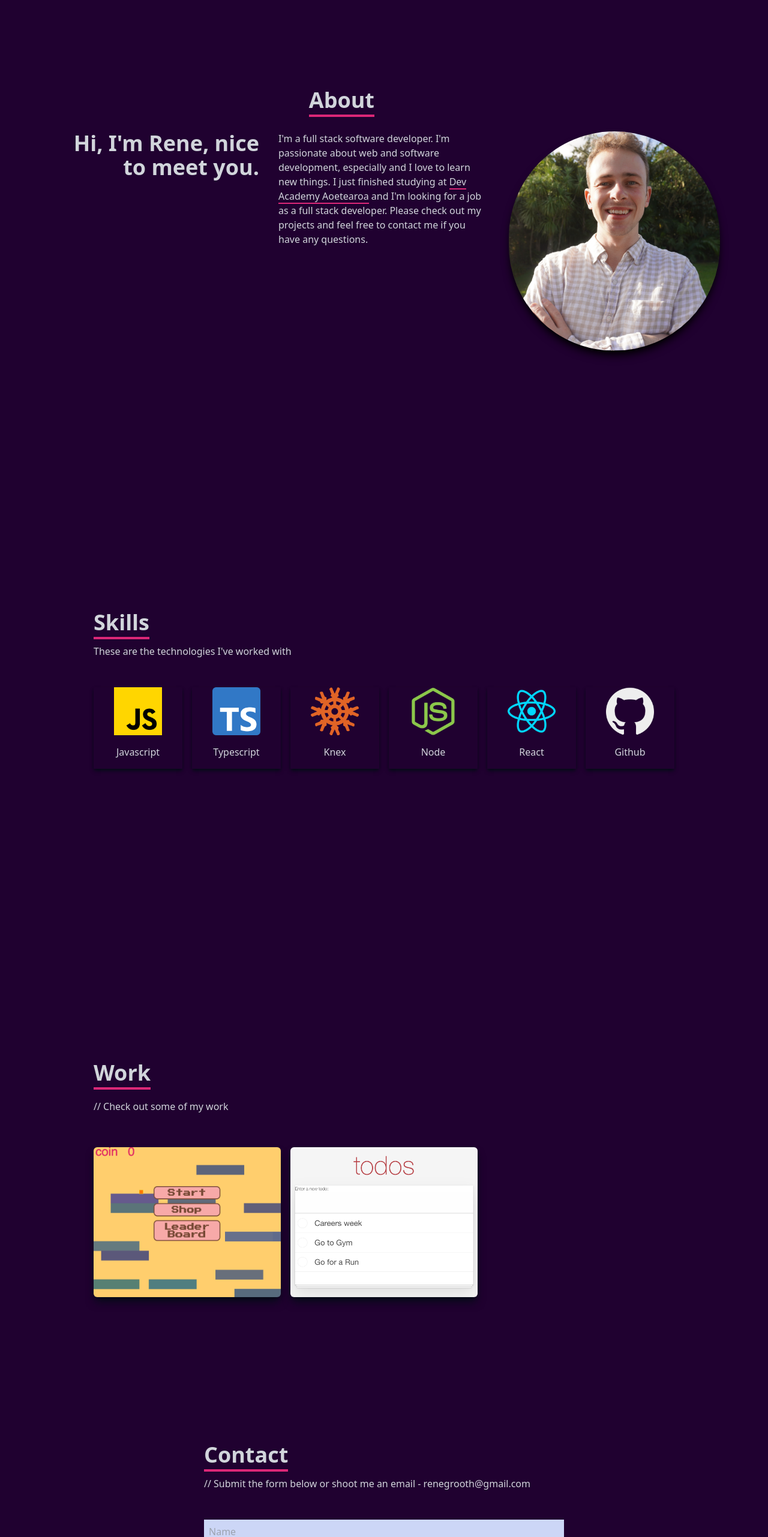
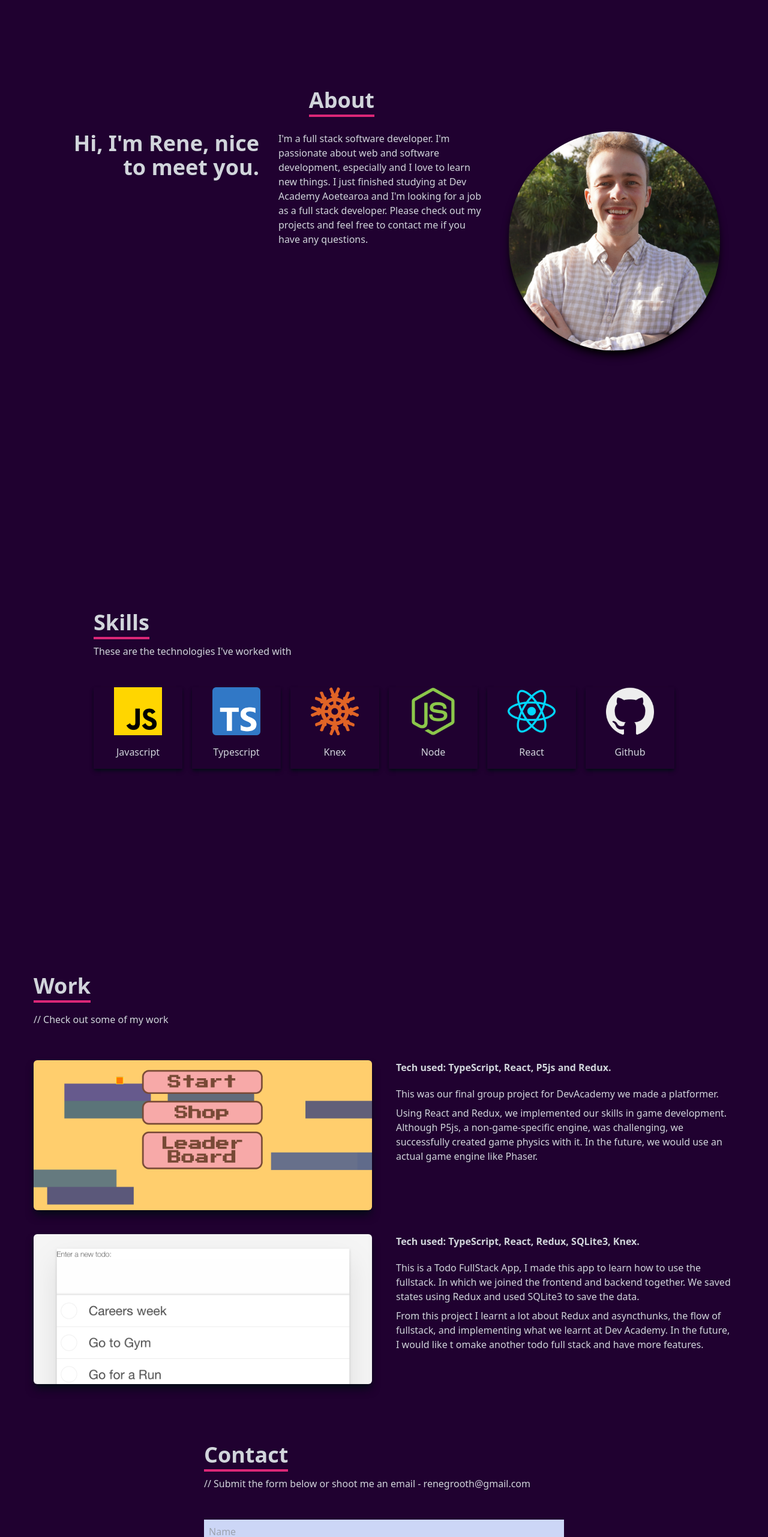
Before and after one commit to pulsarbeam/personal-website, a React (Vite) app: page / in a window 1280 px wide. Shown: the part 834-3397 px from the top of the page at 60% size. Built offline with nearby package versions, Linux system fonts and the light colour scheme.

Commit message:
added descriptions for apps i made

```diff
--- a/src/components/About.tsx
+++ b/src/components/About.tsx
@@ -23,13 +23,10 @@ const About = () => {
               <p>
                 I'm a full stack software developer. I'm passionate about web
                 and software development, especially and I love to learn new
-                things. I just finished studying at{' '}
-                <span className=" border-b-2 border-pink-600">
-                  Dev Academy Aoetearoa
-                </span>{' '}
-                and I'm looking for a job as a full stack developer. Please
-                check out my projects and feel free to contact me if you have
-                any questions.
+                things. I just finished studying at Dev Academy Aoetearoa and
+                I'm looking for a job as a full stack developer. Please check
+                out my projects and feel free to contact me if you have any
+                questions.
               </p>
             </div>
             <img
--- a/src/components/Work.tsx
+++ b/src/components/Work.tsx
@@ -6,14 +6,14 @@ const Work = () => {
   return (
     <Element name="work">
       <div className="w-full md:h-screen bg-[#200130] text-gray-300">
-        <div className="max-w-[1000px] mx-auto p-4 flex flex-col justify-center h-full w-full">
+        <div className="max-w-[1200px] mx-auto p-4 flex flex-col justify-center h-full w-full">
           <div className="pb-8">
             <h1 className="text-4xl font-bold inline border-b-4 text-gray-300 border-pink-600">
               Work
             </h1>
             <p className="py-6">// Check out some of my work</p>
           </div>
-          <div className="grid sm:grid-cols-2 md:grid-cols-3 gap-4">
+          <div className="grid sm:grid-cols-2 md:grid-cols-2 gap-10">
             <div
               style={{ backgroundImage: `url(${squishy})` }}
               className="shadow-lg shadow-[#040c16] group container rounded-md flex justify-center items-center mx-auto content-div"
@@ -31,12 +31,24 @@ const Work = () => {
                       Code
                     </button>
                   </a>
-                  <p className="text-left">
-                    This was our final group project for DevAcademy we made a
-                    platformer using p5 and React.
-                  </p>
                 </div>
               </div>
+            </div>
+            <div>
+              <p className="text-left font-bold mb-5">
+                Tech used: TypeScript, React, P5js and Redux.
+              </p>
+              <p className="text-left mb-2">
+                This was our final group project for DevAcademy we made a
+                platformer.
+              </p>
+              <p className="text-left">
+                Using React and Redux, we implemented our skills in game
+                development. Although P5js, a non-game-specific engine, was
+                challenging, we successfully created game physics with it. In
+                the future, we would use an actual game engine like Phaser.
+              </p>
+              <p className="text-left"></p>
             </div>
 
             <div
@@ -56,12 +68,26 @@ const Work = () => {
                       Demo
                     </button>
                   </a>
-                  <p className="text-left">
-                    This is a Todo FullStack app using React, SQLite3, Knex, and
-                    Redux, I made this app to learn how to use the fullstack.
-                  </p>
                 </div>
               </div>
+            </div>
+            <div>
+              <p className="text-left font-bold mb-5">
+                Tech used: TypeScript, React, Redux, SQLite3, Knex.
+              </p>
+              <p className="text-left mb-2">
+                This is a Todo FullStack App, I made this app to learn how to
+                use the fullstack. In which we joined the frontend and backend
+                together. We saved states using Redux and used SQLite3 to save
+                the data.
+              </p>
+
+              <p className="text-left">
+                From this project I learnt a lot about Redux and asyncthunks,
+                the flow of fullstack, and implementing what we learnt at Dev
+                Academy. In the future, I would like t omake another todo full
+                stack and have more features.
+              </p>
             </div>
           </div>
         </div>
```
